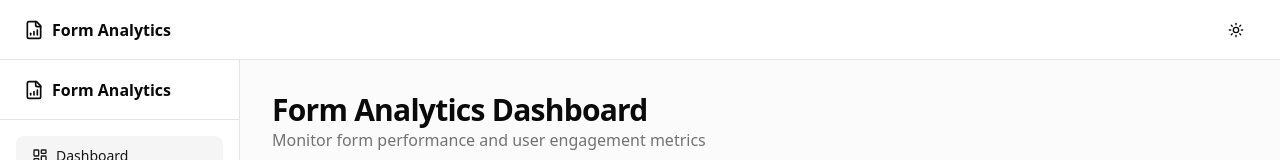
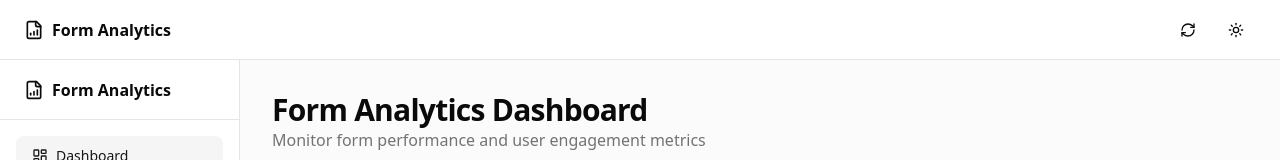
Before and after one commit to Vinit055/FormAnalyticsDashboard, a React (Vite) app in the folder Analytics-Dashboard/: page /dashboard in a window 1280 px wide. Shown: the top 160 px of the page. Built offline with nearby package versions, Linux system fonts and the light colour scheme.

Commit message:
feat(Dashboard): Add analytics polling hook and initial loading state; integrate loading indicator and refresh functionality

```diff
--- a/Analytics-Dashboard/package.json
+++ b/Analytics-Dashboard/package.json
@@ -47,6 +47,7 @@
     "date-fns": "^4.1.0",
     "embla-carousel-react": "8.5.1",
     "input-otp": "1.4.1",
+    "ldrs": "^1.1.2",
     "lucide-react": "^0.454.0",
     "next-themes": "^0.4.6",
     "react": "^19",
--- a/Analytics-Dashboard/src/components/Dashboard.tsx
+++ b/Analytics-Dashboard/src/components/Dashboard.tsx
@@ -1,4 +1,4 @@
-import { useState, useEffect } from "react";
+import { useEffect, useState } from "react";
 import {
   BarChart,
   Clock,
@@ -6,14 +6,13 @@ import {
   Home,
   LayoutDashboard,
   Menu,
+  RefreshCw,
   Settings,
   Users,
   X,
 } from "lucide-react";
 import { useMediaQuery } from "@/hooks/use-mobile";
-import type { FormAnalyticsCollection } from "@/types/types";
-import { fetchAllAnalytics } from "@/data/dataFetching";
-
+import "ldrs/hourglass";
 import { Button } from "@/components/ui/button";
 import {
   Card,
@@ -32,21 +31,48 @@ import { ProblemFieldsTable } from "@/components/ProblemFieldsTable";
 import { TabAnalyticsTable } from "@/components/TabAnalyticsTable";
 import { SubmissionCompletionChart } from "./SubmissionCompletionChart";
 import { ThemeToggle } from "@/theme/ThemeButton";
+import { useAnalyticsPolling } from "@/data/useAnalyticsPolling";
 
 export default function Dashboard() {
   const [open, setOpen] = useState(false);
   const isDesktop = useMediaQuery("(min-width: 768px)");
-  const [analyticsData, setAnalyticsData] = useState<FormAnalyticsCollection>({
-    sessions: [],
+  const [initialLoading, setInitialLoading] = useState(true);
+  const { data, loading, refetch } = useAnalyticsPolling({
+    pollingInterval: 60000, // Poll every minute
   });
 
+  // Add a 5-second initial loading state
   useEffect(() => {
-    async function loadData() {
-      const data = await fetchAllAnalytics();
-      setAnalyticsData(data);
-    }
-    loadData();
+    const timer = setTimeout(() => {
+      setInitialLoading(false);
+    }, 3000);
+
+    return () => clearTimeout(timer);
   }, []);
+
+  // Use empty data object if still loading
+  const analyticsData = data || { sessions: [] };
+
+  // Show loader if in initial loading state or actual data loading
+  const isLoading = initialLoading || loading;
+
+  // If loading, show loader
+  if (isLoading) {
+    const HourglassElement = "l-hourglass" as any;
+    return (
+      <div className="flex flex-col min-h-screen items-center justify-center">
+        <HourglassElement
+          size="60"
+          bg-opacity="0.1"
+          speed="1.2"
+          color="#74ec7c"
+        ></HourglassElement>
+        <span className="mt-5 text-lg">
+          Hold on while we get your dashboard ready!
+        </span>
+      </div>
+    );
+  }
 
   return (
     <div className="flex min-h-screen w-full flex-col bg-muted/40">
@@ -66,6 +92,16 @@ export default function Dashboard() {
           <span>Form Analytics</span>
         </div>
         <div className="ml-auto flex items-center gap-2">
+          <Button
+            variant="ghost"
+            size="icon"
+            onClick={refetch}
+            disabled={loading}
+            title="Refresh data"
+          >
+            <RefreshCw className={`h-4 w-4 ${loading ? "animate-spin" : ""}`} />
+            <span className="sr-only">Refresh</span>
+          </Button>
           <ThemeToggle />
         </div>
       </div>
--- /dev/null
+++ b/Analytics-Dashboard/src/data/useAnalyticsPolling.ts
@@ -0,0 +1,87 @@
+import { useState, useEffect } from "react";
+import { fetchAllAnalytics } from "@/data/dataFetching";
+import type { FormAnalyticsCollection } from "@/types/types";
+
+interface UseAnalyticsPollingOptions {
+  /**
+   * Polling interval in milliseconds
+   * @default 30000 (30 seconds)
+   */
+  pollingInterval?: number;
+
+  /**
+   * Whether polling is enabled
+   * @default true
+   */
+  enabled?: boolean;
+}
+
+/**
+ * Hook for periodically fetching analytics data to keep dashboard up to date
+ */
+export function useAnalyticsPolling({
+  pollingInterval = 30000,
+  enabled = true,
+}: UseAnalyticsPollingOptions = {}) {
+  const [data, setData] = useState<FormAnalyticsCollection | null>(null);
+  const [loading, setLoading] = useState<boolean>(true);
+  const [error, setError] = useState<Error | null>(null);
+
+  useEffect(() => {
+    // Function to fetch data
+    const fetchData = async () => {
+      try {
+        setLoading(true);
+        const analyticsData = await fetchAllAnalytics();
+        setData(analyticsData);
+        setError(null);
+      } catch (err) {
+        setError(
+          err instanceof Error
+            ? err
+            : new Error("Failed to fetch analytics data")
+        );
+        console.error("Error fetching analytics data:", err);
+      } finally {
+        setLoading(false);
+      }
+    };
+
+    // Initial fetch
+    fetchData();
+
+    // Set up polling interval
+    let intervalId: NodeJS.Timeout | null = null;
+
+    if (enabled) {
+      intervalId = setInterval(fetchData, pollingInterval);
+    }
+
+    // Cleanup on unmount
+    return () => {
+      if (intervalId) clearInterval(intervalId);
+    };
+  }, [pollingInterval, enabled]);
+
+  // Function to manually refresh data
+  const refetch = () => {
+    setLoading(true);
+    fetchAllAnalytics()
+      .then((data) => {
+        setData(data);
+        setError(null);
+      })
+      .catch((err) => {
+        setError(
+          err instanceof Error
+            ? err
+            : new Error("Failed to fetch analytics data")
+        );
+      })
+      .finally(() => {
+        setLoading(false);
+      });
+  };
+
+  return { data, loading, error, refetch };
+}
```
Also changed, not shown: 1 other file (tests, documents, lock files or other folders).
